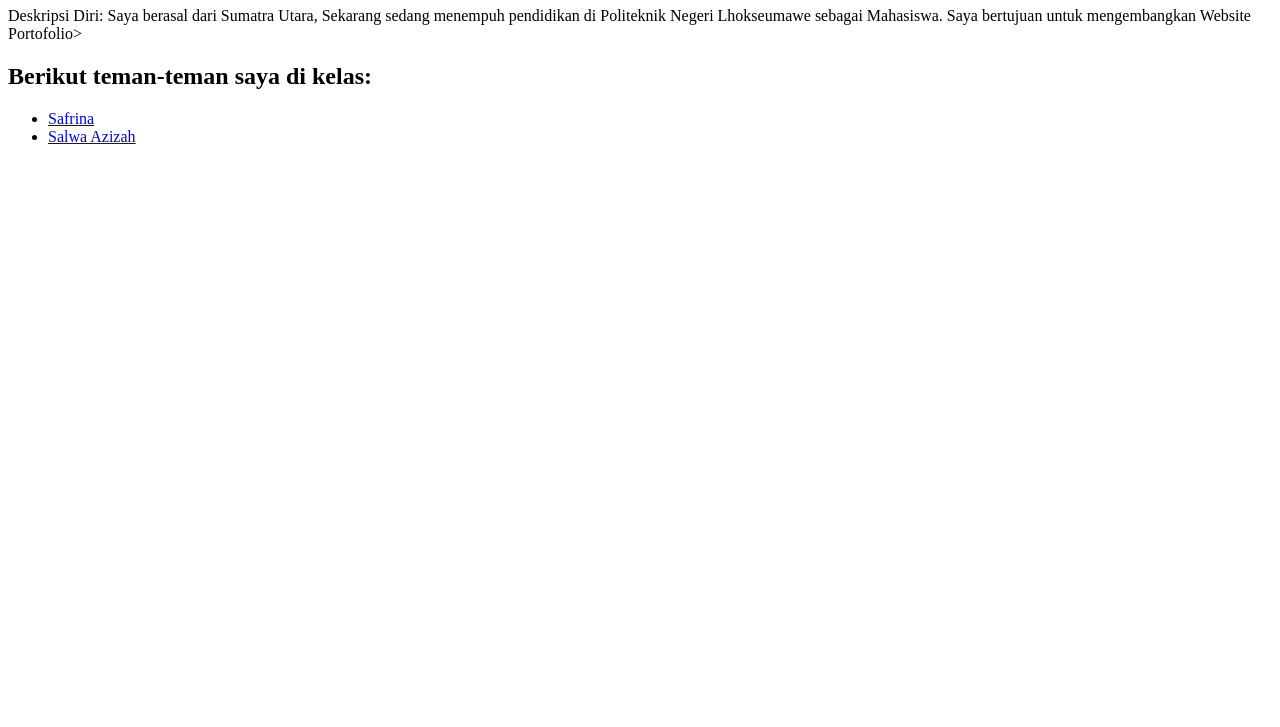
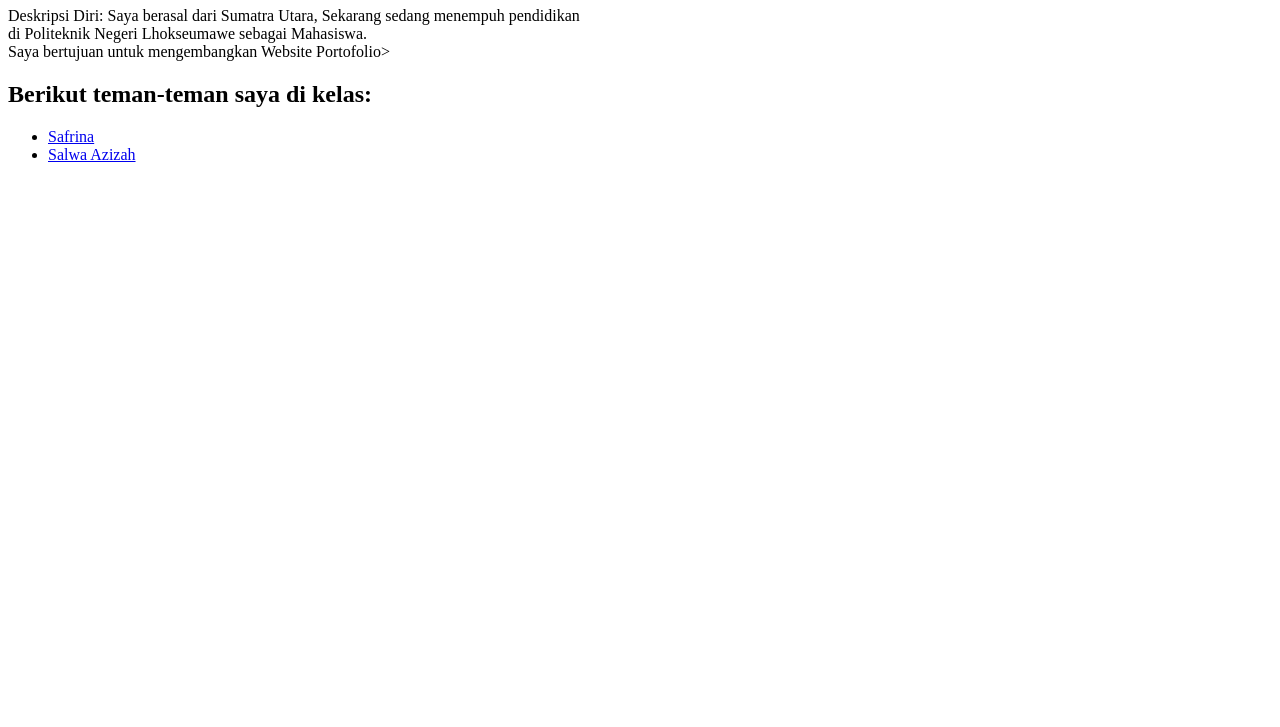
Before and after one commit to Ibra-Khalid-Londang/Ibra-Khalid-Londang.github.io, a plain HTML site: page index.html in a window 1280 px wide. Shown: the part 73-800 px from the top of the page. Drawn offline with Linux system fonts and the light colour scheme.

Commit message:
pub: third publish

```diff
--- a/index.html
+++ b/index.html
@@ -6,8 +6,8 @@
 </head>
 <body>
     <h1>Ibra Khalid Londang</h1>
-    <p>Deskripsi Diri: Saya berasal dari Sumatra Utara, Sekarang sedang menempuh pendidikan
-        di Politeknik Negeri Lhokseumawe sebagai Mahasiswa.
+    <p>Deskripsi Diri: Saya berasal dari Sumatra Utara, Sekarang sedang menempuh pendidikan<br>
+        di Politeknik Negeri Lhokseumawe sebagai Mahasiswa.<br>
         Saya bertujuan untuk mengembangkan Website Portofolio></p>
     <h2>Berikut teman-teman saya di kelas:</h2>
     <ul>
```
Also changed, not shown: 1 other file.
